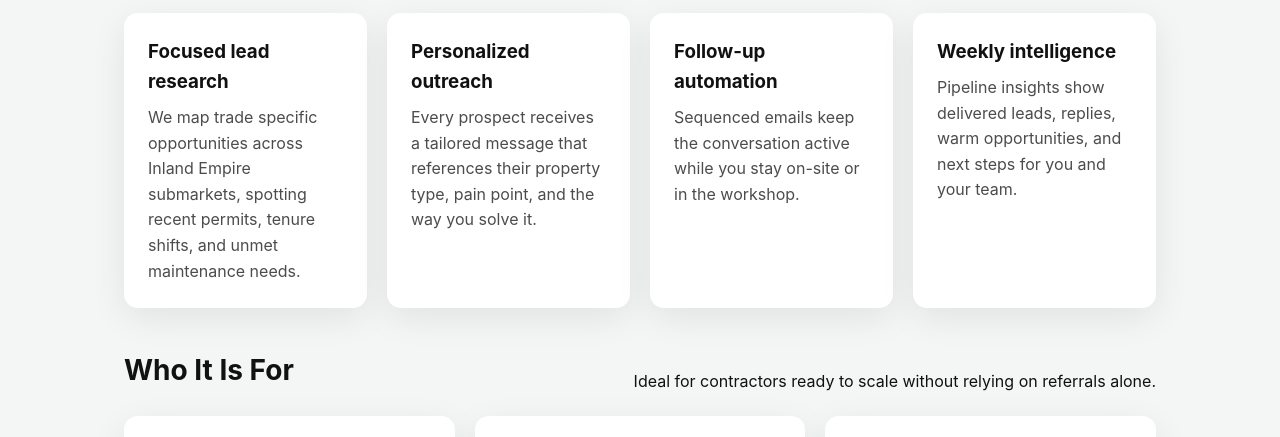
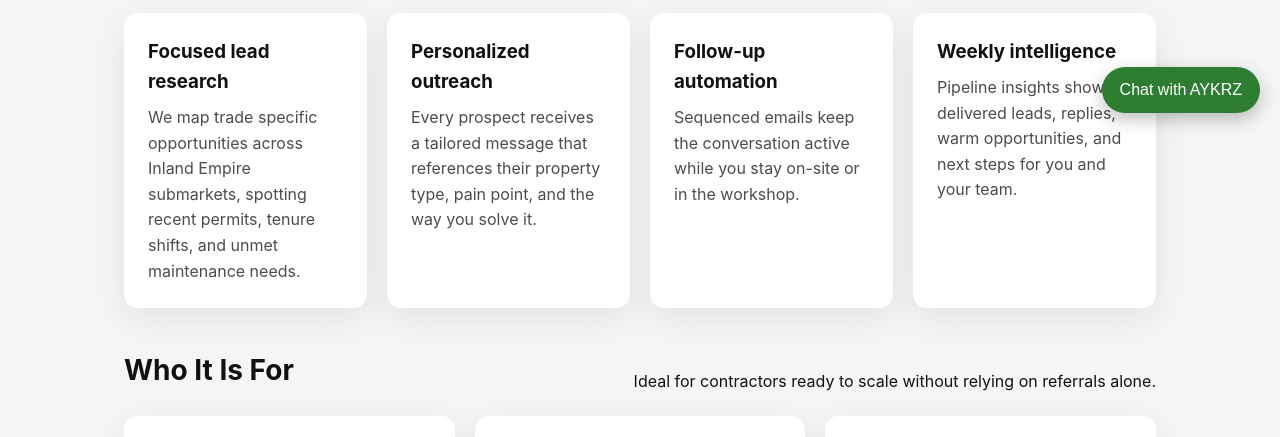
Before and after one commit to tnelson-aykrz/AYKRZ-bizintel, a plain HTML site: page index.html in a window 1280 px wide. Shown: the part 663-1100 px from the top of the page. Drawn offline with Linux system fonts and the light colour scheme.

Commit message:
Add chatbot to website

```diff
--- a/index.html
+++ b/index.html
@@ -431,5 +431,6 @@
     <footer>
       <p>AYKRZ Business Intelligence • Territories focused on Redlands, Yucaipa, Beaumont, Highland, Loma Linda, Riverside, San Bernardino</p>
     </footer>
-  </body>
+  <script src="chatbot.js"></script>
+</body>
 </html>
```
